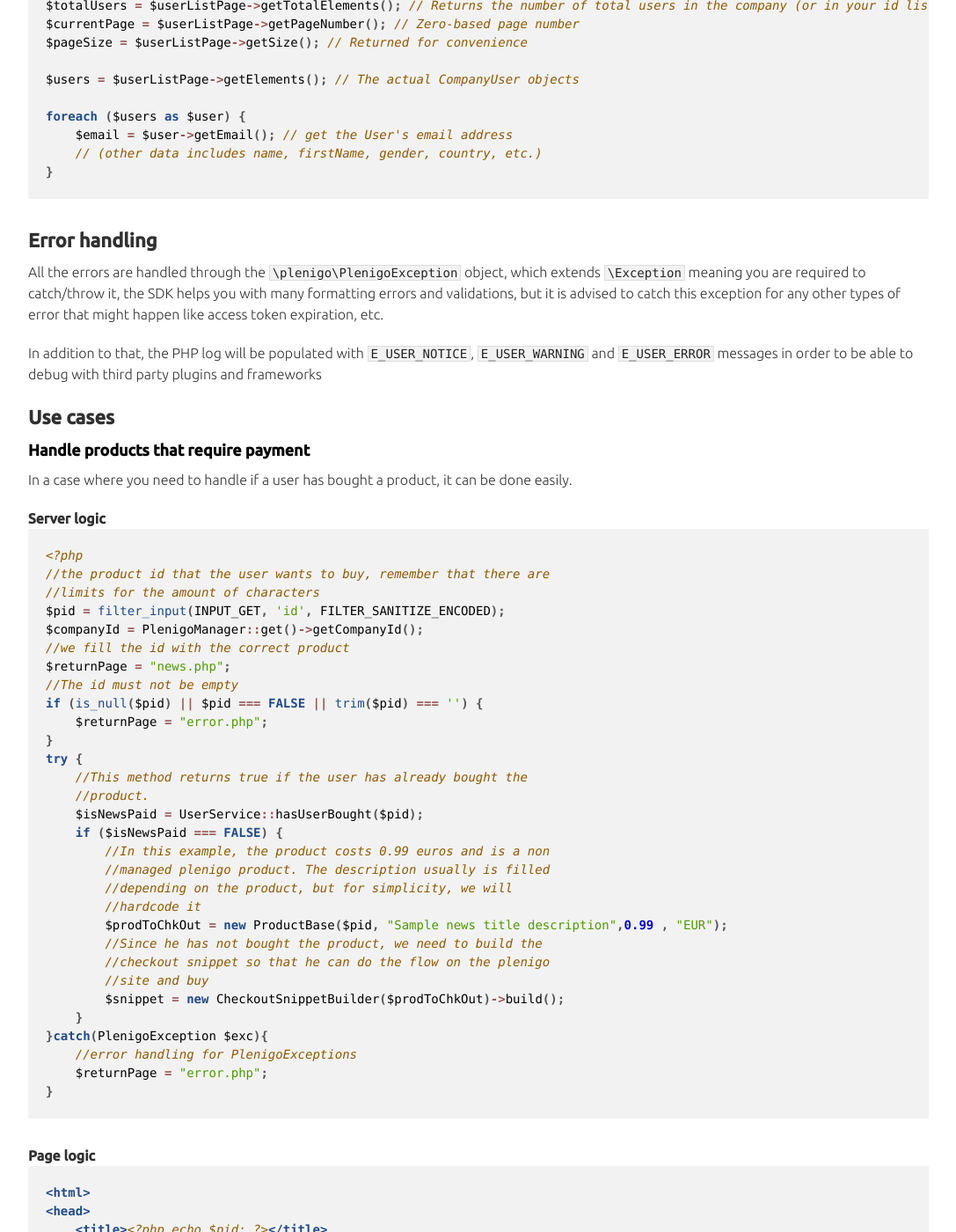
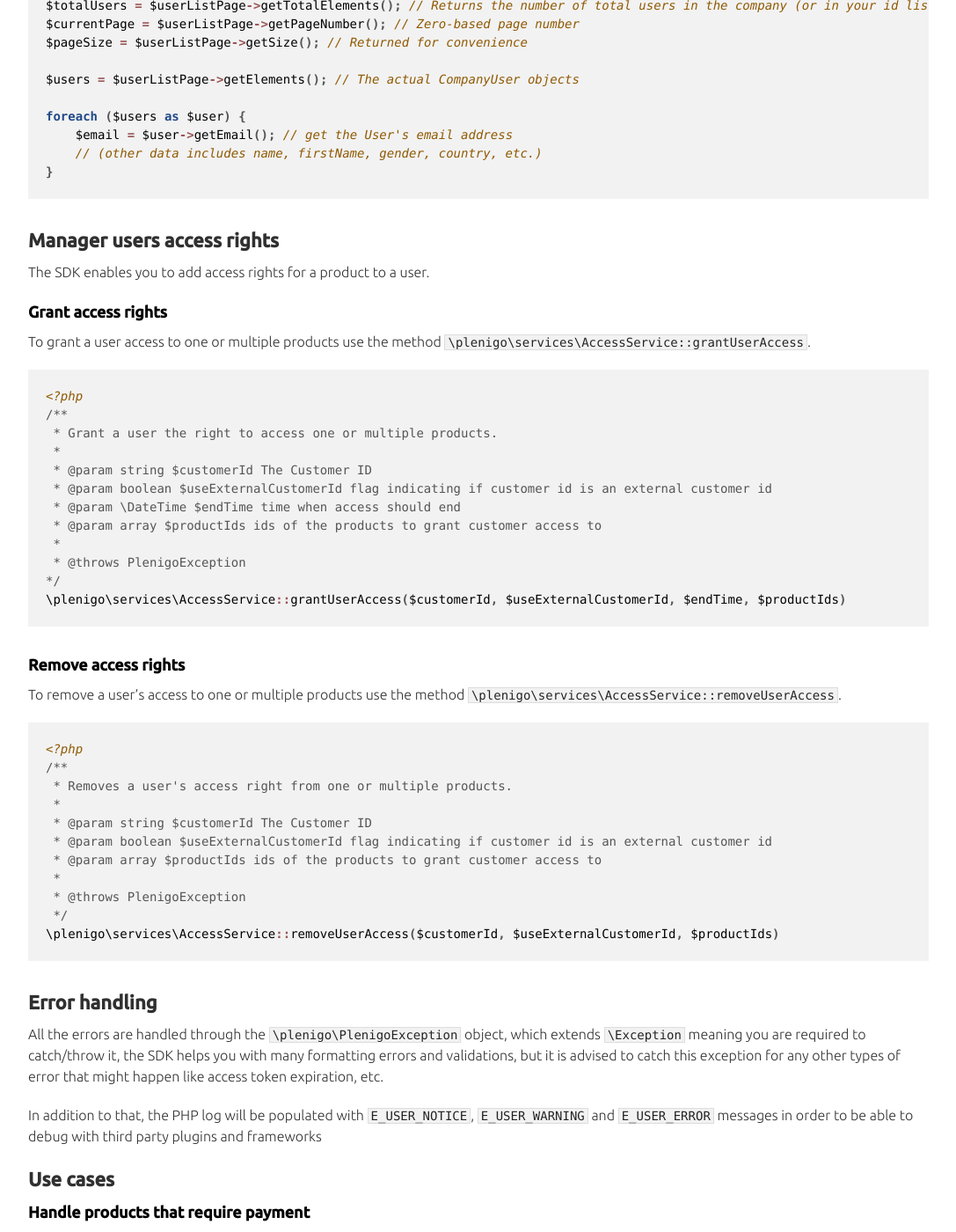
Before and after one commit to plenigo/plenigo.github.io, a Jekyll site: the page built from pages/sdks/php/php.md, in a window 1280 px wide and 1400 px high, scrolled down 27887 px. Shown: the whole window at 88% size, without its empty margins (96-1183 px from the left). Built offline with Jekyll 4.4.1, drawn with Linux system fonts in a browser that asks for light colours.

Commit message:
+ added documentation for PHP-SDK-AccessService

````diff
--- /dev/null
+++ b/pages/sdks/php/includes/user_access_rights.md
@@ -0,0 +1,36 @@
+The SDK enables you to add access rights for a product to a user.
+
+### Grant access rights
+To grant a user access to one or multiple products use the method `\plenigo\services\AccessService::grantUserAccess`.
+
+```php
+<?php
+/**
+ * Grant a user the right to access one or multiple products.
+ *
+ * @param string $customerId The Customer ID
+ * @param boolean $useExternalCustomerId flag indicating if customer id is an external customer id
+ * @param \DateTime $endTime time when access should end
+ * @param array $productIds ids of the products to grant customer access to
+ *
+ * @throws PlenigoException
+*/
+\plenigo\services\AccessService::grantUserAccess($customerId, $useExternalCustomerId, $endTime, $productIds)
+```
+
+### Remove access rights
+To remove a user's access to one or multiple products use the method `\plenigo\services\AccessService::removeUserAccess`.
+
+```php
+<?php
+/**
+ * Removes a user's access right from one or multiple products.
+ *
+ * @param string $customerId The Customer ID
+ * @param boolean $useExternalCustomerId flag indicating if customer id is an external customer id
+ * @param array $productIds ids of the products to grant customer access to
+ *
+ * @throws PlenigoException
+ */
+\plenigo\services\AccessService::removeUserAccess($customerId, $useExternalCustomerId, $productIds)
+```
--- a/pages/sdks/php/php.md
+++ b/pages/sdks/php/php.md
@@ -50,6 +50,10 @@
 
 {% include_relative includes/statistic_information.md %}
 
+## Manager users access rights
+
+{% include_relative includes/user_access_rights.md %}
+
 ## Error handling
 
 {% include_relative includes/error_handling.md %}
````
